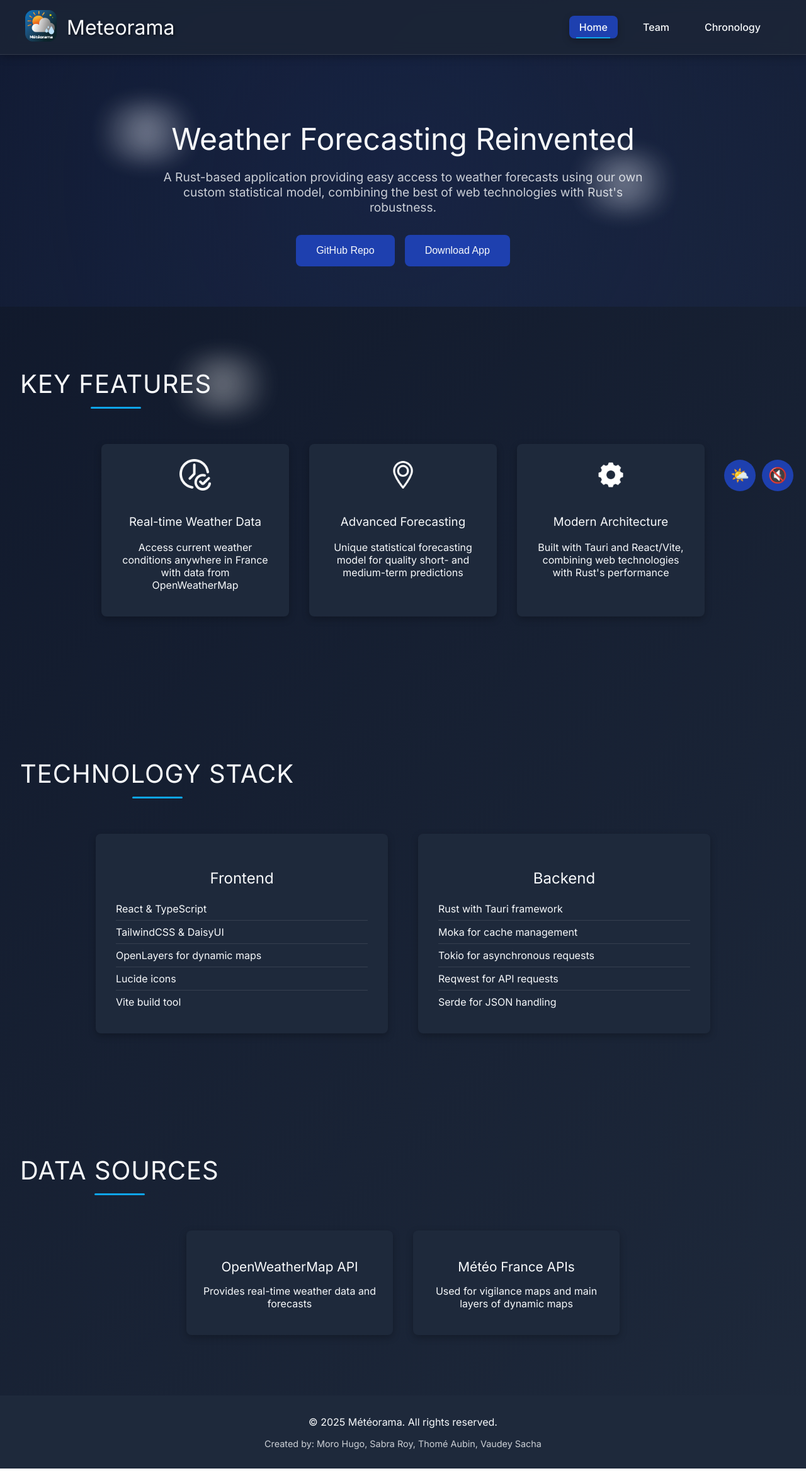
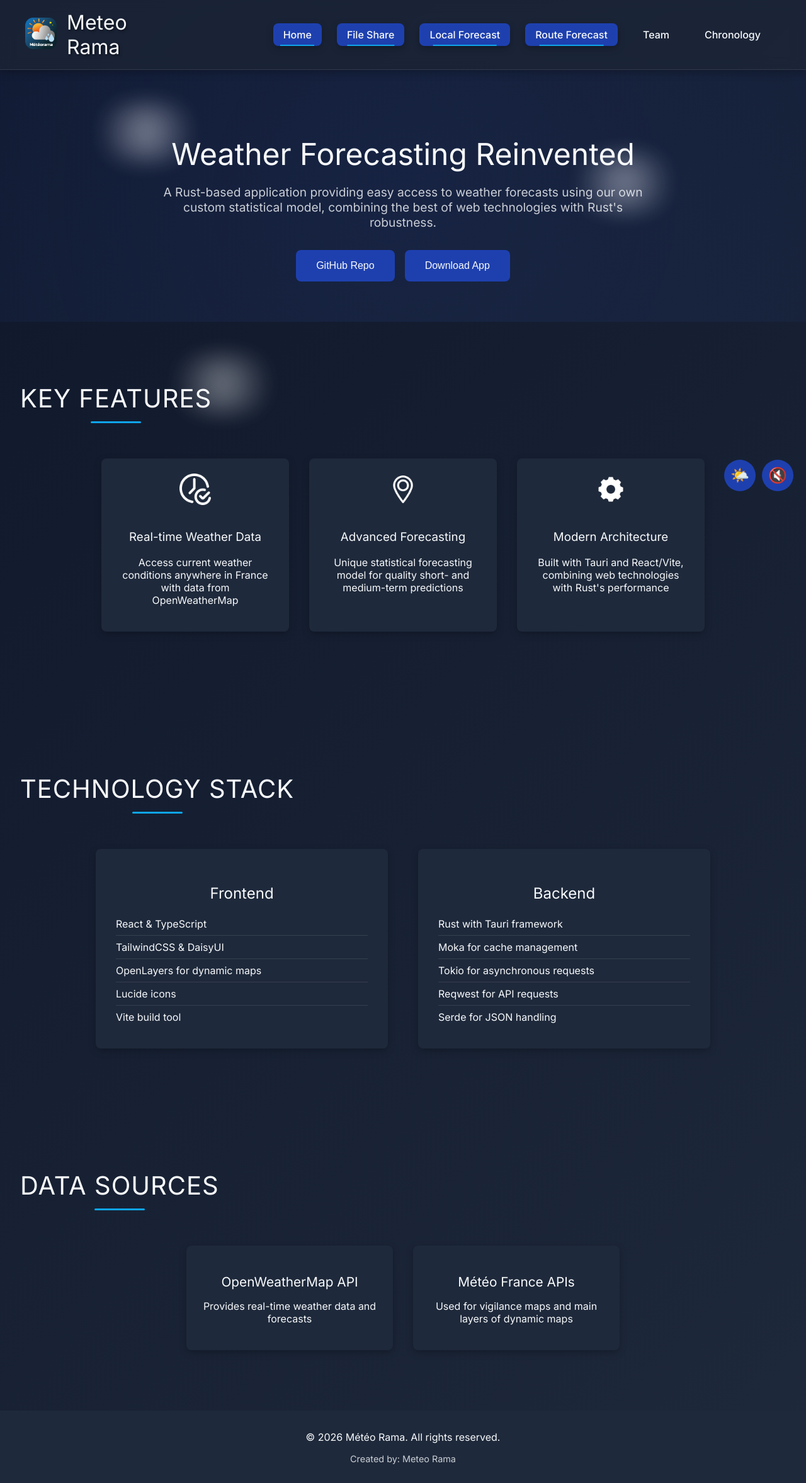
Before and after one commit to meteorama/met, a plain HTML site: page index.html in a window 1280 px wide. Shown: the whole page at 63% size. Before the commit the page ends 2332 px from the top, so only its background shows below. Drawn offline with Linux system fonts and the light colour scheme; a web font is replaced by a local one.

Commit message:
Update title and footer content to 'Météo Rama'

```diff
--- a/index.html
+++ b/index.html
@@ -3,7 +3,7 @@
 <head>
     <meta charset="UTF-8">
     <meta name="viewport" content="width=device-width, initial-scale=1.0">
-    <title>Météorama - Accueil</title>
+    <title>Météo Rama</title>
     <!-- Polices modernes pour correspondre à l'application Tauri/React -->
     <link rel="preconnect" href="https://fonts.googleapis.com">
     <link rel="preconnect" href="https://fonts.gstatic.com" crossorigin>
@@ -31,11 +31,14 @@
                         <img src="icons/logo_meteorama.png" alt="Météorama" class="header-logo">
                     </div>
                     <div class="site-title-container">
-                        <a href="index.html"><h1>Meteorama</h1></a>
+                        <a href="index.html"><h1>Meteo Rama</h1></a>
                     </div>
                 </div>
                 <nav class="nav-links" id="navLinks">
                     <a href="index.html" class="active">Home</a>
+                    <a href="index.html" class="active">File Share</a>
+                    <a href="index.html" class="active">Local Forecast</a>
+                    <a href="index.html" class="active">Route Forecast</a>
                     <a href="pages/equipe.html">Team</a>
                     <a href="pages/chronologie.html">Chronology</a>
                 </nav>
@@ -136,9 +139,9 @@
     </div>
 
     <footer class="site-footer">
-        <p>&copy; 2025 Météorama. All rights reserved.</p>
+        <p>&copy; 2026 Météo Rama. All rights reserved.</p>
         <div class="footer-authors">
-            <p>Created by: Moro Hugo, Sabra Roy, Thomé Aubin, Vaudey Sacha</p>
+            <p>Created by: Meteo Rama</p>
         </div>
     </footer>
 
```
